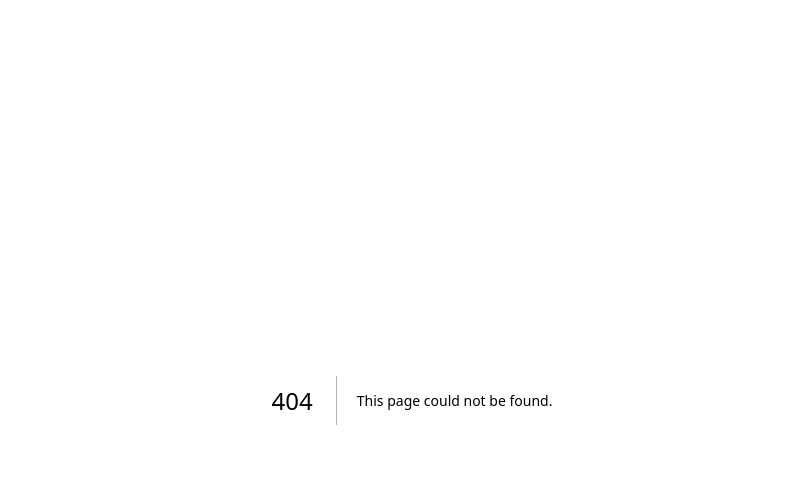
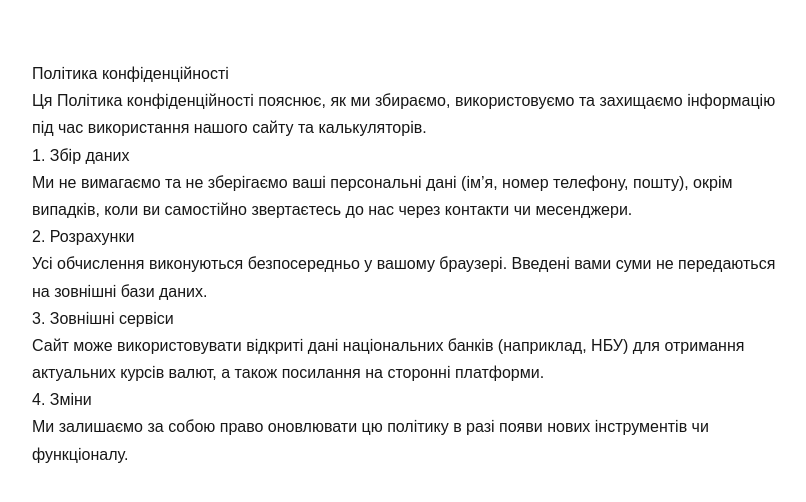
Before and after one commit to itlustiak2024-eng/calc-hub, a Next.js app: page /privacy-policy in a window 1280 px wide. Before the commit this address had no page. Shown: the top 502 px of the page, without its empty margins (228-1034 px from the left). Built offline with nearby package versions, Linux system fonts and the light colour scheme.

Commit message:
Add privacy policy page

```diff
--- /dev/null
+++ b/app/privacy-policy/page.tsx
@@ -0,0 +1,39 @@
+export default function PrivacyPolicy() {
+  return (
+    <main style={{ maxWidth: "800px", margin: "40px auto", padding: "20px", lineHeight: 1.7 }}>
+      <h1>Політика конфіденційності</h1>
+
+      <p>
+        Ця Політика конфіденційності пояснює, як ми збираємо,
+        використовуємо та захищаємо інформацію під час використання
+        нашого сайту та калькуляторів.
+      </p>
+
+      <h2>1. Збір даних</h2>
+      <p>
+        Ми не вимагаємо та не зберігаємо ваші персональні дані
+        (ім’я, номер телефону, пошту), окрім випадків, коли ви
+        самостійно звертаєтесь до нас через контакти чи месенджери.
+      </p>
+
+      <h2>2. Розрахунки</h2>
+      <p>
+        Усі обчислення виконуються безпосередньо у вашому браузері.
+        Введені вами суми не передаються на зовнішні бази даних.
+      </p>
+
+      <h2>3. Зовнішні сервіси</h2>
+      <p>
+        Сайт може використовувати відкриті дані національних банків
+        (наприклад, НБУ) для отримання актуальних курсів валют,
+        а також посилання на сторонні платформи.
+      </p>
+
+      <h2>4. Зміни</h2>
+      <p>
+        Ми залишаємо за собою право оновлювати цю політику в разі
+        появи нових інструментів чи функціоналу.
+      </p>
+    </main>
+  );
+}
```
